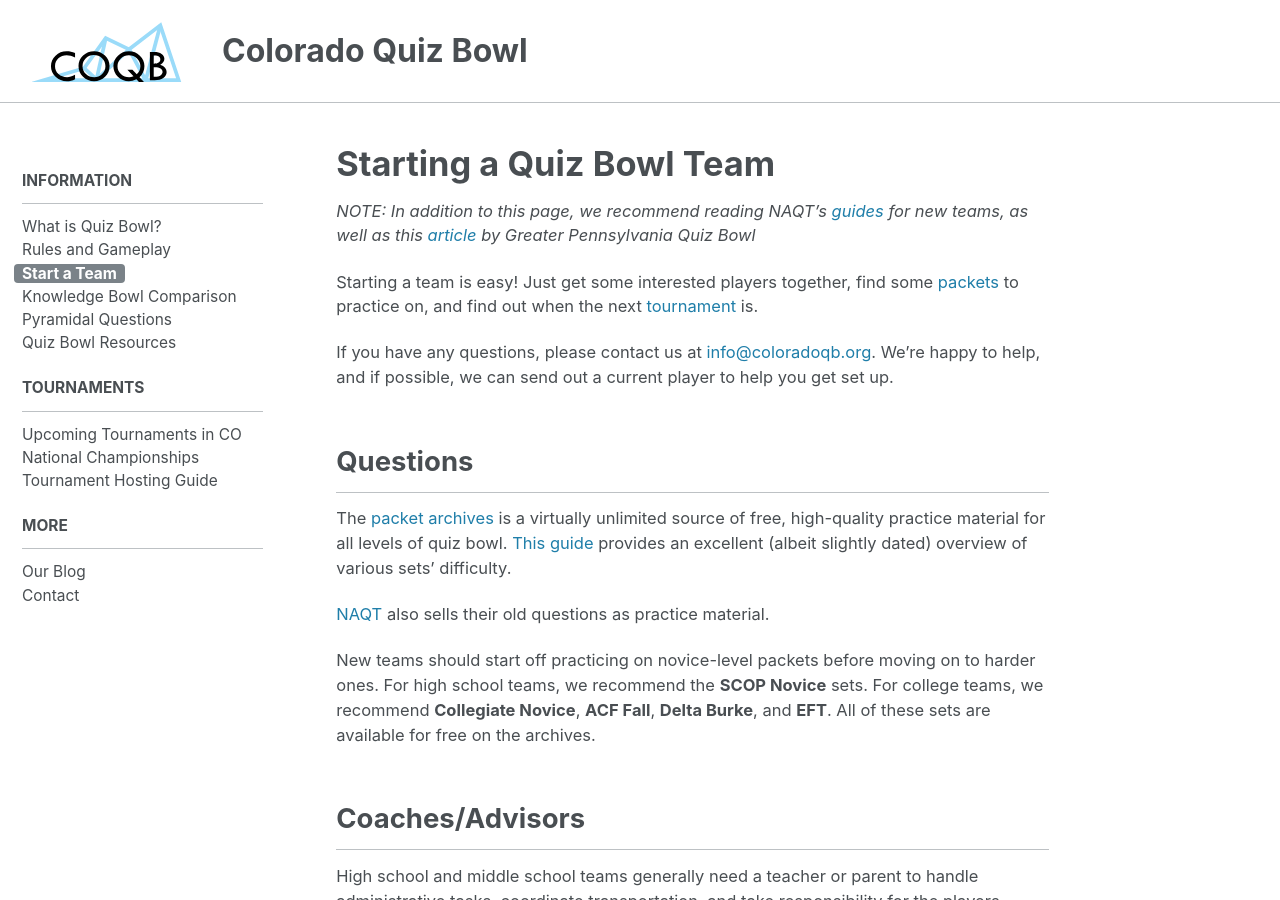
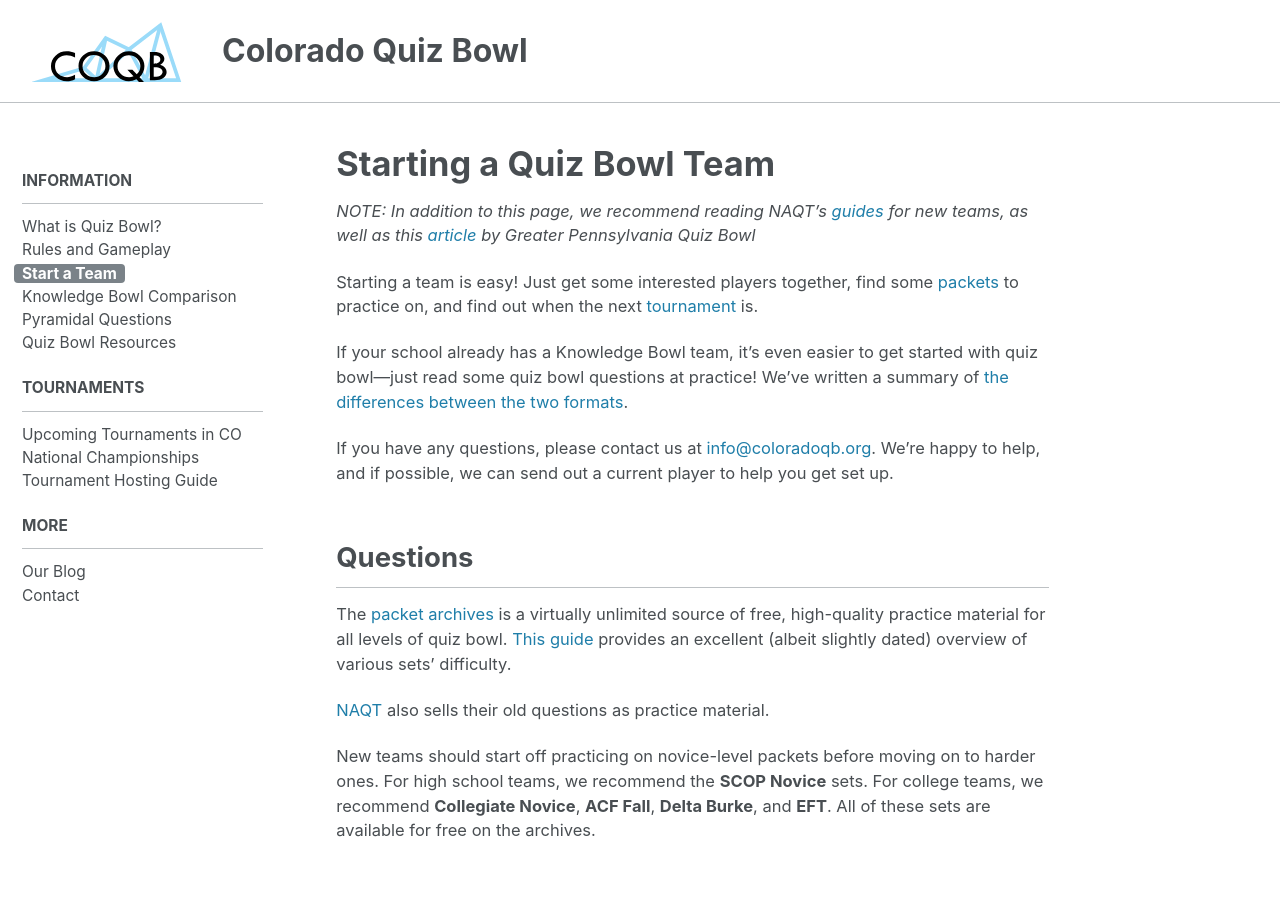
Before and after one commit to matt2718/colorado-qb, a Jekyll site: the page built from _pages/info/start-a-team.md, in a window 1280 px wide and 900 px high. Built offline with Jekyll 4.4.1, drawn with Linux system fonts in a browser that asks for light colours.

Commit message:
Added links to KB comparison

```diff
--- a/_pages/info/start-a-team.md
+++ b/_pages/info/start-a-team.md
@@ -11,6 +11,11 @@
 Starting a team is easy! Just get some interested players together, find some
 [packets](http://www.quizbowlpackets.com/) to practice on, and find out when the
 next [tournament](/tournaments/upcoming) is.
+
+If your school already has a Knowledge Bowl team, it's even easier to get
+started with quiz bowl---just read some quiz bowl questions at practice! We've
+written a summary of [the differences between the two formats](
+/info/knowledge-bowl-comparison).
 
 If you have any questions, please contact us at
 <info@coloradoqb.org>. We're happy to help, and if possible, we can
```
Also changed, not shown: _pages/info/knowledge-bowl-comparison.md (+2 -2 lines), _pages/info/what-is-quiz-bowl.md (+4 -0 lines).
